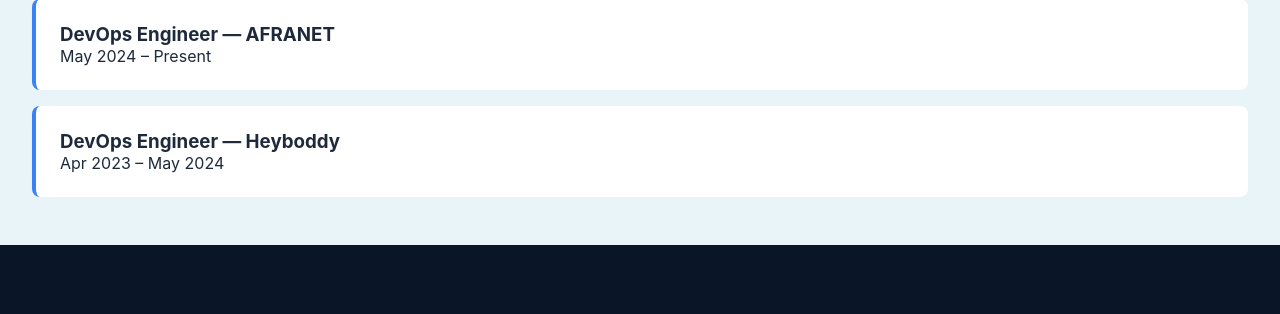
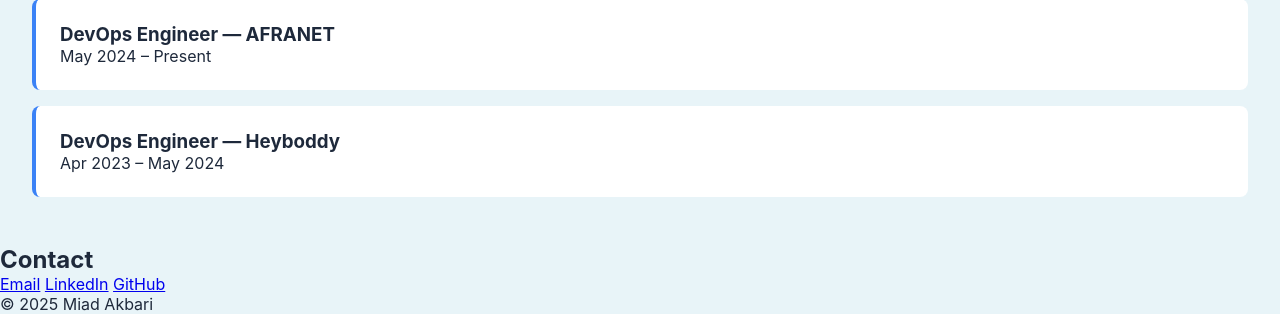
Before and after one commit to miaad-akbari/portfolio-flask, a Python web app: template templates/index.html in a window 1280 px wide. Shown: the part 1056-1370 px from the top of the page. Before the commit the page ends 1301 px from the top, so only its background shows below. Run offline with Jinja, Linux system fonts and the light colour scheme; the template is opened without the code that fills it, so the values that code supplies are empty.

Commit message:
Add contact section and footer

```diff
--- a/templates/index.html
+++ b/templates/index.html
@@ -61,5 +61,16 @@
             </div>
         </div>
     </section>
+    <section id="contact">
+        <h2>Contact</h2>
+        <div class="contact-links">
+            <a href="mailto:akbarimiad.lduhn@gmail.com">Email</a>
+            <a href="https://linkedin.com/in/miadakbari">LinkedIn</a>
+            <a href="https://github.com/miaad">GitHub</a>
+        </div>
+    </section>
+    <footer>
+        <p>&copy; 2025 Miad Akbari</p>
+    </footer>
 </body>
 </html>
```
